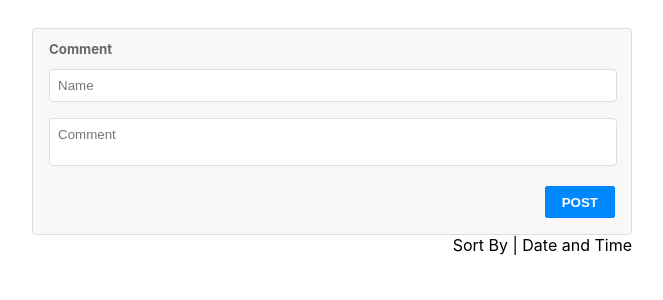
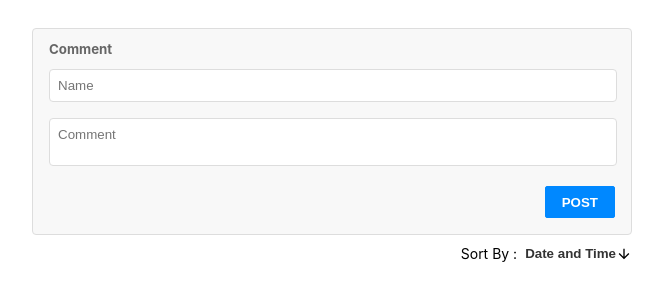
Before and after one commit to msc0001/comments-assignment, a React (Create React App) app: page / in a window 1280 px wide. Shown: the top 300 px of the page, without its empty margins (308-971 px from the left). Built offline with nearby package versions, Linux system fonts and the light colour scheme.

Commit message:
added sort by date and time

```diff
--- a/src/Components/CommentForm/index.jsx
+++ b/src/Components/CommentForm/index.jsx
@@ -1,18 +1,15 @@
-import React, { useState } from 'react'
-import './styles.css';
-import InputComponent from '../InputComponent';
-import Button from '../Button';
-import { addCommentAction } from '../../Store/actions';
+import React, { useState } from "react";
+import "./styles.css";
+import InputComponent from "../InputComponent";
+import Button from "../Button";
+import { addCommentAction } from "../../Store/actions";
 
 const formInitialState = {
-    senderName: '',
-    commentMessage: ''
+    senderName: "",
+    commentMessage: "",
 };
 
-export default function CommentForm({
-    parent,
-    label = 'Comment'
-}) {
+export default function CommentForm({ parent, label = "Comment" }) {
     const [form, setForm] = useState(formInitialState);
     const [erroredFields, setErroredFields] = useState({});
 
@@ -26,8 +23,8 @@ export default function CommentForm({
         if (!name || !message) {
             setErroredFields({
                 senderName: !name,
-                commentMessage: !message
-            })
+                commentMessage: !message,
+            });
             return;
         }
 
@@ -35,7 +32,7 @@ export default function CommentForm({
             parent: parent,
             message,
             name,
-        })
+        });
         setForm(formInitialState);
     };
 
@@ -43,10 +40,10 @@ export default function CommentForm({
         let { name, value } = e.target;
 
         if (value) {
-            setErroredFields(prev => ({
+            setErroredFields((prev) => ({
                 ...prev,
-                [name]: false
-            }))
+                [name]: false,
+            }));
         }
 
         const limit = 250;
@@ -55,16 +52,16 @@ export default function CommentForm({
             value = value.substring(0, limit);
         }
 
-        setForm(prev => ({
+        setForm((prev) => ({
             ...prev,
-            [name]: value
-        }))
-    }
+            [name]: value,
+        }));
+    };
 
     return (
-        <form className='comment-form wrapper' onSubmit={postComment}>
-            <h5 className='form-label'>{label}</h5>
-            <div className='form-content'>
+        <form className="comment-form wrapper" onSubmit={postComment}>
+            <h5 className="form-label">{label}</h5>
+            <div className="form-content">
                 <InputComponent
                     label="Name"
                     name="senderName"
@@ -81,7 +78,7 @@ export default function CommentForm({
                     onChange={handleInputChange}
                 />
             </div>
-            <div className='form-actions'>
+            <div className="form-actions">
                 <Button type="submit">POST</Button>
             </div>
         </form>
--- a/src/Components/CommentsSortBy/index.jsx
+++ b/src/Components/CommentsSortBy/index.jsx
@@ -1,7 +1,25 @@
-import React from 'react'
+import React from "react";
+import "./styles.css";
+import Button from "../Button";
+import ArrowDown from "../Icons/ArrowDown";
+import { useSelector } from "react-redux";
+import { toggleSortOrderAction } from "../../Store/actions";
 
 export default function CommentsSortBy() {
+    const sortOrder = useSelector((state) => state.sortOrder);
+
     return (
-        <div style={{ textAlign: 'right' }}>Sort By | Date and Time</div>
-    )
+        <div className="sort-by">
+            <span className="sort-by-text">Sort By :</span>
+            <Button
+                className="sort-by-btn"
+                variantType="text"
+                variant="tertiary"
+                onClick={toggleSortOrderAction}
+            >
+                <span>Date and Time</span>
+                <ArrowDown size={16} className={sortOrder ? "down" : "up"} />
+            </Button>
+        </div>
+    );
 }
--- /dev/null
+++ b/src/Components/CommentsSortBy/styles.css
@@ -0,0 +1,23 @@
+.sort-by {
+    display: flex;
+    align-items: center;
+    justify-content: flex-end;
+    font-size: 14px;
+    padding-top: 10px;
+}
+
+.sort-by-btn {
+    display: inline-flex;
+    color: #333;
+    margin-left: 8px;
+    padding: 0;
+}
+.sort-by-btn .down .sort-by-btn .up {
+    display: inline-flex;
+    margin-left: 6px;
+    animation: 0.8s ease;
+}
+
+.sort-by-btn .down {
+    transform: rotate(180deg);
+}
--- /dev/null
+++ b/src/Components/Icons/ArrowDown.jsx
@@ -0,0 +1,17 @@
+import React from "react";
+
+export default function ArrowDown({ className, size }) {
+    return (
+        <svg
+            className={className}
+            width={size}
+            height={size}
+            focusable="false"
+            aria-hidden="true"
+            viewBox="0 0 24 24"
+            data-testid="ArrowDownwardIcon"
+        >
+            <path d="m20 12-1.41-1.41L13 16.17V4h-2v12.17l-5.58-5.59L4 12l8 8 8-8z"></path>
+        </svg>
+    );
+}
--- a/src/Store/actions.js
+++ b/src/Store/actions.js
@@ -1,6 +1,13 @@
-import store, { ADD_COMMENT, DELETE_COMMENT, EDIT_COMMENT, SET_INITIAL_STATE } from ".";
+import store, {
+    ADD_COMMENT,
+    DELETE_COMMENT,
+    EDIT_COMMENT,
+    SET_INITIAL_STATE,
+    TOGGLE_SORT,
+} from ".";
 
-export const initialiseCommentsAction = () => store.dispatch({ type: SET_INITIAL_STATE });
+export const initialiseCommentsAction = () =>
+    store.dispatch({ type: SET_INITIAL_STATE });
 
 export const addCommentAction = (comment) =>
     store.dispatch({ type: ADD_COMMENT, comment });
@@ -8,8 +15,14 @@ export const addCommentAction = (comment) =>
 export const deleteCommentAction = (commentId) =>
     store.dispatch({ type: DELETE_COMMENT, commentId });
 
-export const editCommentAction = ({ commentId, newMessage }) => store.dispatch({
-    type: EDIT_COMMENT,
-    commentId,
-    newMessage
-})
+export const editCommentAction = ({ commentId, newMessage }) =>
+    store.dispatch({
+        type: EDIT_COMMENT,
+        commentId,
+        newMessage,
+    });
+
+export const toggleSortOrderAction = () =>
+    store.dispatch({
+        type: TOGGLE_SORT,
+    });
--- a/src/Store/index.js
+++ b/src/Store/index.js
@@ -1,20 +1,20 @@
-import { configureStore } from '@reduxjs/toolkit'
-import { persistStore, persistReducer } from 'redux-persist'
-import storage from 'redux-persist/lib/storage'
-import reducer from './reducer';
+import { configureStore } from "@reduxjs/toolkit";
+import { persistStore, persistReducer } from "redux-persist";
+import storage from "redux-persist/lib/storage";
+import reducer from "./reducer";
 
-export const SET_INITIAL_STATE = 'SET_INITIAL_STATE';
-export const ADD_COMMENT = 'ADD_COMMENT';
-export const DELETE_COMMENT = 'DELETE_COMMENT';
-export const EDIT_COMMENT = 'EDIT_COMMENT';
-
+export const SET_INITIAL_STATE = "SET_INITIAL_STATE";
+export const ADD_COMMENT = "ADD_COMMENT";
+export const DELETE_COMMENT = "DELETE_COMMENT";
+export const EDIT_COMMENT = "EDIT_COMMENT";
+export const TOGGLE_SORT = "TOGGLE_SORT";
 
 const persistConfig = {
-    key: 'root',
+    key: "root",
     storage,
-}
+};
 
-const persistedReducer = persistReducer(persistConfig, reducer)
+const persistedReducer = persistReducer(persistConfig, reducer);
 
 const store = configureStore({ reducer: persistedReducer });
 
--- a/src/Store/reducer.js
+++ b/src/Store/reducer.js
@@ -3,6 +3,7 @@ import {
     DELETE_COMMENT,
     EDIT_COMMENT,
     SET_INITIAL_STATE,
+    TOGGLE_SORT,
 } from ".";
 import { getComments } from "../Helpers";
 
@@ -11,6 +12,7 @@ const initialState = {
     commentDetails: {},
     connections: {},
     comments: [],
+    sortOrder: 0, // 0 - decending, 1-acending
 };
 
 const reducer = (state = initialState, action = {}) => {
@@ -126,6 +128,12 @@ const reducer = (state = initialState, action = {}) => {
                 },
             };
         }
+        case TOGGLE_SORT: {
+            return {
+                ...state,
+                sortOrder: !state.sortOrder,
+            };
+        }
         default:
             return state;
     }
```
Also changed, not shown: src/Components/CommentList/index.jsx (+12 -11 lines), src/Components/CommentForm/styles.css (line endings or trailing spaces).
